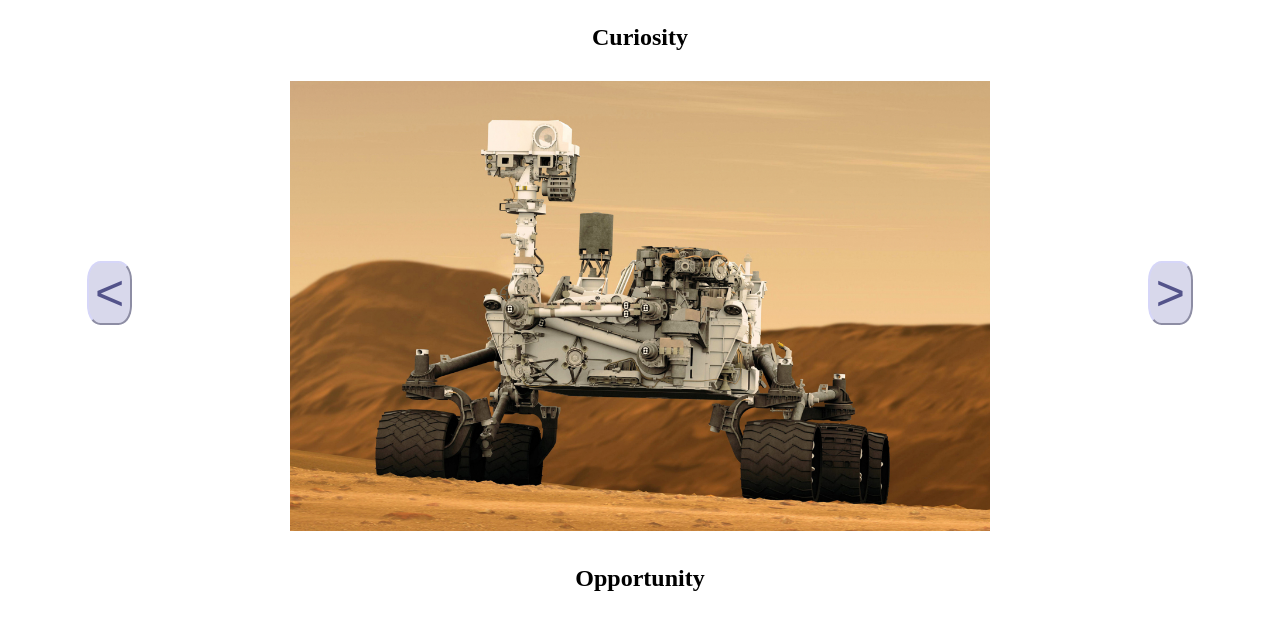
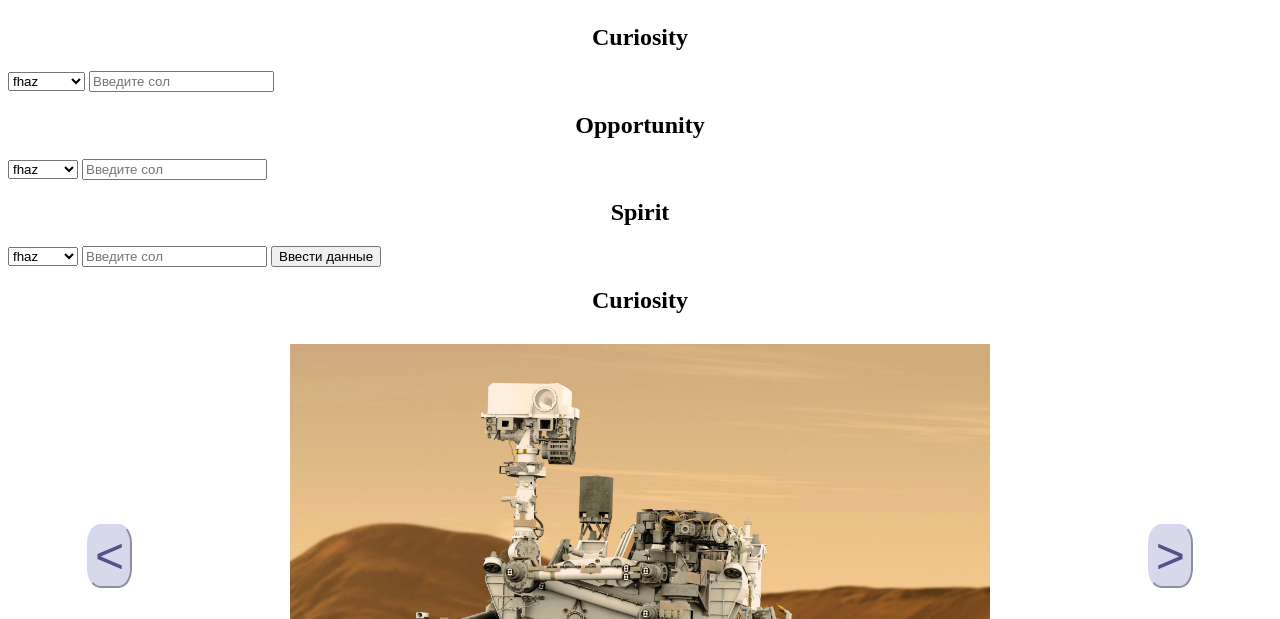
Before and after one commit to Askelandr/KirillAndK, a plain HTML site: page docs/index.html in a window 1280 px wide. Shown: the part 156-775 px from the top of the page. Drawn offline with Linux system fonts and the light colour scheme; no server answers.

Commit message:
added input date for take foto day NASA

```diff
--- a/docs/index.html
+++ b/docs/index.html
@@ -11,6 +11,61 @@
       <h2 class="header"><a href="./fotoDay.html">Фото дня</a></h2>
     </header>
     <h1>Фотографии марсоходов с сервера NASA</h1>
+    <div class="input-block" id="input-block">
+      <h2>Curiosity</h2>
+      <select>
+        <option>fhaz</option>
+        <option>rhaz</option>
+        <option>mast</option>
+        <option>chencam</option>
+        <option>mahli</option>
+        <option>mardi</option>
+        <option>navcam</option>
+      </select>
+
+      <input
+        type="text"
+        id="inputSol-curiosity"
+        class="inputSol"
+        value=""
+        placeholder="Введите сол"
+      />
+      <h2>Opportunity</h2>
+      <select>
+        <option>fhaz</option>
+        <option>rhaz</option>
+        <option>navcam</option>
+        <option>pancam</option>
+        <option>minites</option>
+      </select>
+
+      <input
+        type="text"
+        id="inputSol-opportunity"
+        class="inputSol"
+        value=""
+        placeholder="Введите сол"
+      />
+      <h2>Spirit</h2>
+      <select>
+        <option>fhaz</option>
+        <option>rhaz</option>
+        <option>navcam</option>
+        <option>pancam</option>
+        <option>minites</option>
+      </select>
+
+      <input
+        type="text"
+        id="inputSol-spirit"
+        class="inputSol"
+        value=""
+        placeholder="Введите сол"
+      />
+      <button id="putBattonGetData" class="buttonInDayFoto">
+        Ввести данные
+      </button>
+    </div>
 
     <!-- Секция слайдера -->
     <!--  Слайдер Curiosity -->
--- a/docs/js/getarray.js
+++ b/docs/js/getarray.js
@@ -124,7 +124,9 @@
       });
       return this.imgSliderArray;
     } else {
-      console.log("Ввеена не верная ссылка на API");
+      console.log("Введена не верная ссылка на API");
     }
   };
+  getDataForTakeApi = () => {};
+  putEnterButton = () => {};
 }
```
Also changed, not shown: docs/fotoDay.html (+5 -3 lines), docs/js/stsrtdayfoto.js (+13 -3 lines).
